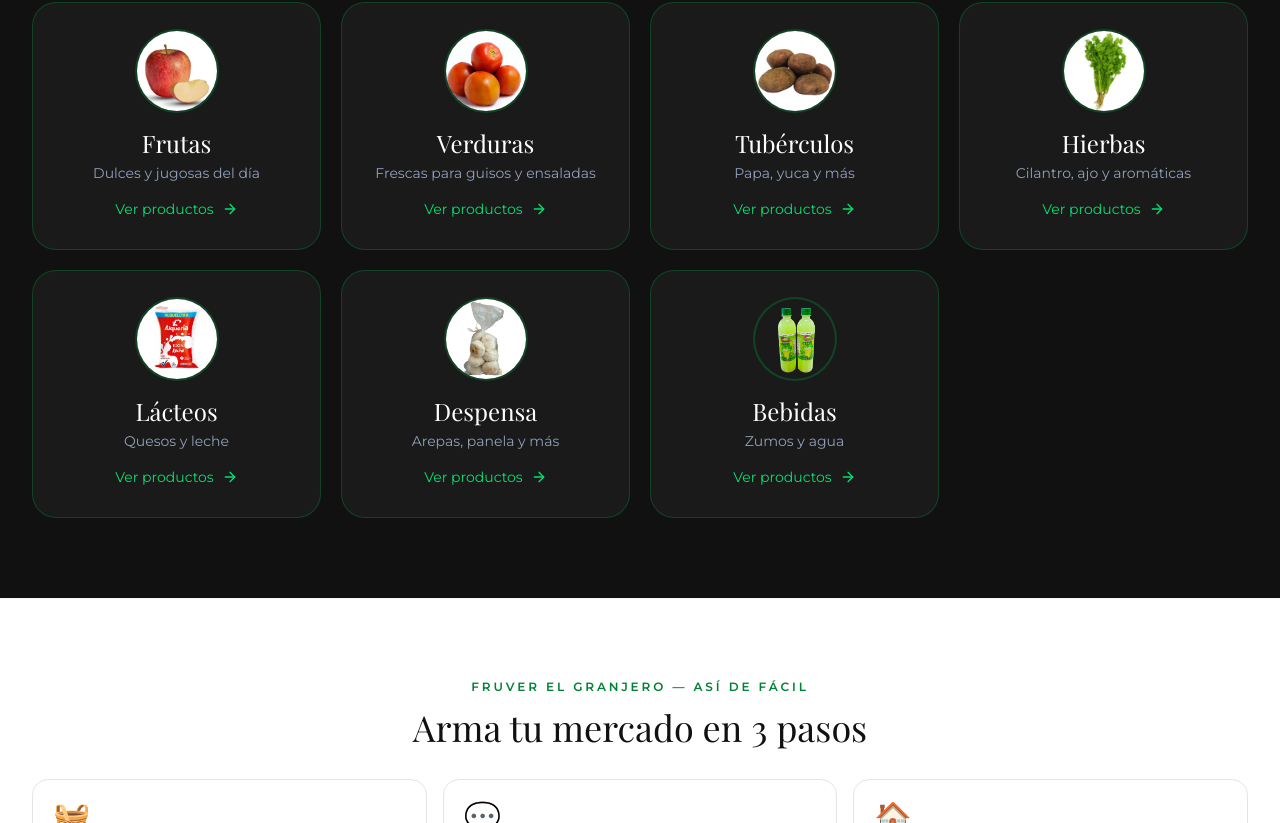
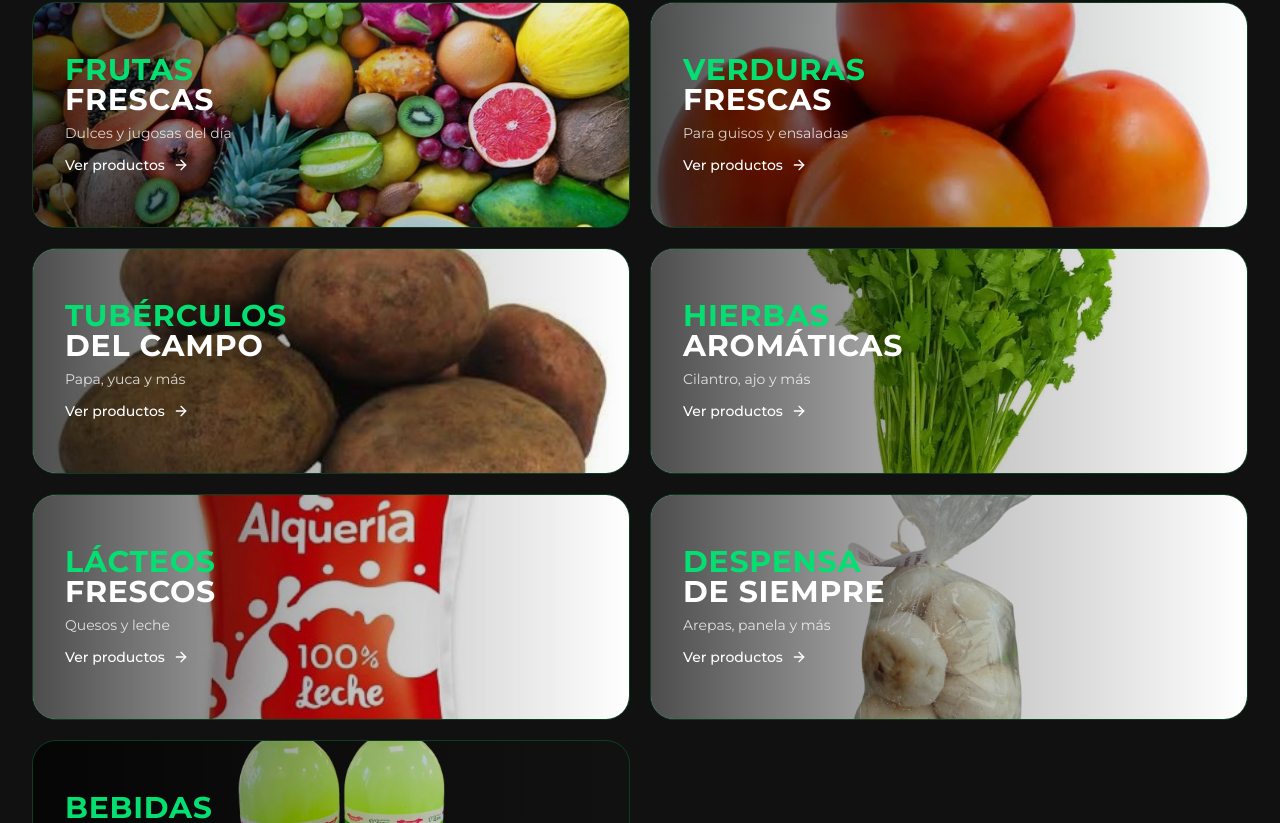
Before and after one commit to LuisEduardo002/FruverCatalogo, a React (Vite) app: page / in a window 1280 px wide. Shown: the part 1797-2620 px from the top of the page. Built offline with nearby package versions, Linux system fonts and the light colour scheme; no server answers.

Commit message:
Categorias estilo banner con foto y titulo

```diff
--- a/src/pages/Home.jsx
+++ b/src/pages/Home.jsx
@@ -14,7 +14,7 @@ import useSEO from '../hooks/useSEO';
 import { ArrowRight, ChevronLeft, ChevronRight, Clock, Leaf, MapPin, MessageCircle, Truck } from 'lucide-react';
 import banner1 from '../IMAGENES/banner1.png';
 import banner2 from '../IMAGENES/banner2.png';
-import catFrutas from '../IMAGENES/manzana roja.jpg';
+import catFrutas from '../IMAGENES/bannerfrutas.jpeg';
 import catVerduras from '../IMAGENES/tomate chonto.jpg';
 import catTuberculos from '../IMAGENES/papa parda.jpg';
 import catHierbas from '../IMAGENES/cilantro.jpg';
@@ -25,13 +25,13 @@ import catBebidas from '../IMAGENES/zumo 500 ml.png';
 const HERO_SLIDES = [banner1, banner2];
 
 const CATEGORY_CARDS = [
-  { nombre: 'Frutas', img: catFrutas, texto: 'Dulces y jugosas del día', to: '/catalogo?categoria=Frutas' },
-  { nombre: 'Verduras', img: catVerduras, texto: 'Frescas para guisos y ensaladas', to: '/catalogo?categoria=Verduras' },
-  { nombre: 'Tubérculos', img: catTuberculos, texto: 'Papa, yuca y más', to: '/catalogo?categoria=Tubérculos' },
-  { nombre: 'Hierbas', img: catHierbas, texto: 'Cilantro, ajo y aromáticas', to: '/catalogo?categoria=Hierbas' },
-  { nombre: 'Lácteos', img: catLacteos, texto: 'Quesos y leche', to: '/catalogo?categoria=Lácteos' },
-  { nombre: 'Despensa', img: catDespensa, texto: 'Arepas, panela y más', to: '/catalogo?categoria=Despensa' },
-  { nombre: 'Bebidas', img: catBebidas, texto: 'Zumos y agua', to: '/catalogo?categoria=Bebidas' },
+  { nombre: 'Frutas', titulo1: 'FRUTAS', titulo2: 'FRESCAS', img: catFrutas, texto: 'Dulces y jugosas del día', to: '/catalogo?categoria=Frutas' },
+  { nombre: 'Verduras', titulo1: 'VERDURAS', titulo2: 'FRESCAS', img: catVerduras, texto: 'Para guisos y ensaladas', to: '/catalogo?categoria=Verduras' },
+  { nombre: 'Tubérculos', titulo1: 'TUBÉRCULOS', titulo2: 'DEL CAMPO', img: catTuberculos, texto: 'Papa, yuca y más', to: '/catalogo?categoria=Tubérculos' },
+  { nombre: 'Hierbas', titulo1: 'HIERBAS', titulo2: 'AROMÁTICAS', img: catHierbas, texto: 'Cilantro, ajo y más', to: '/catalogo?categoria=Hierbas' },
+  { nombre: 'Lácteos', titulo1: 'LÁCTEOS', titulo2: 'FRESCOS', img: catLacteos, texto: 'Quesos y leche', to: '/catalogo?categoria=Lácteos' },
+  { nombre: 'Despensa', titulo1: 'DESPENSA', titulo2: 'DE SIEMPRE', img: catDespensa, texto: 'Arepas, panela y más', to: '/catalogo?categoria=Despensa' },
+  { nombre: 'Bebidas', titulo1: 'BEBIDAS', titulo2: 'NATURALES', img: catBebidas, texto: 'Zumos y agua', to: '/catalogo?categoria=Bebidas' },
 ];
 
 export default function Home() {
@@ -176,13 +176,17 @@ export default function Home() {
             <p className="text-xs font-semibold uppercase tracking-[0.24em] text-green-400">Compra por categoría</p>
             <h2 className="mt-3 font-serif text-3xl text-white md:text-4xl">¿Qué necesitas hoy?</h2>
           </div>
-          <div className="grid gap-5 sm:grid-cols-2 lg:grid-cols-4">
+          <div className="grid gap-5 md:grid-cols-2">
             {CATEGORY_CARDS.map((cat) => (
-              <Link key={cat.nombre} to={cat.to} className="group rounded-3xl border border-green-700/40 bg-white/[0.04] p-7 text-center transition hover:bg-white/[0.08]">
-                <img src={cat.img} alt={cat.nombre} loading="lazy" className="mx-auto h-20 w-20 rounded-full object-cover ring-2 ring-green-700/40 transition group-hover:scale-110 group-hover:ring-green-400" />
-                <h3 className="mt-4 font-serif text-2xl text-white">{cat.nombre}</h3>
-                <p className="mt-1 text-sm text-slate-400">{cat.texto}</p>
-                <span className="mt-4 inline-flex items-center gap-2 text-sm text-green-400">Ver productos <ArrowRight className="h-4 w-4" /></span>
+              <Link key={cat.nombre} to={cat.to} className="group relative block overflow-hidden rounded-3xl border border-green-700/40">
+                <img src={cat.img} alt={cat.nombre} loading="lazy" className="h-44 w-full object-cover transition duration-700 group-hover:scale-105 md:h-56" />
+                <div className="absolute inset-0 bg-gradient-to-r from-black/70 via-black/25 to-transparent" />
+                <div className="absolute inset-0 flex flex-col justify-center p-6 md:p-8">
+                  <p className="font-sans text-2xl font-extrabold leading-none tracking-wide text-green-400 md:text-3xl">{cat.titulo1}</p>
+                  <p className="font-sans text-2xl font-extrabold leading-none tracking-wide text-white md:text-3xl">{cat.titulo2}</p>
+                  <p className="mt-2 text-sm text-white/80">{cat.texto}</p>
+                  <span className="mt-3 inline-flex items-center gap-2 text-sm font-medium text-white transition group-hover:text-green-300">Ver productos <ArrowRight className="h-4 w-4" /></span>
+                </div>
               </Link>
             ))}
           </div>
```
